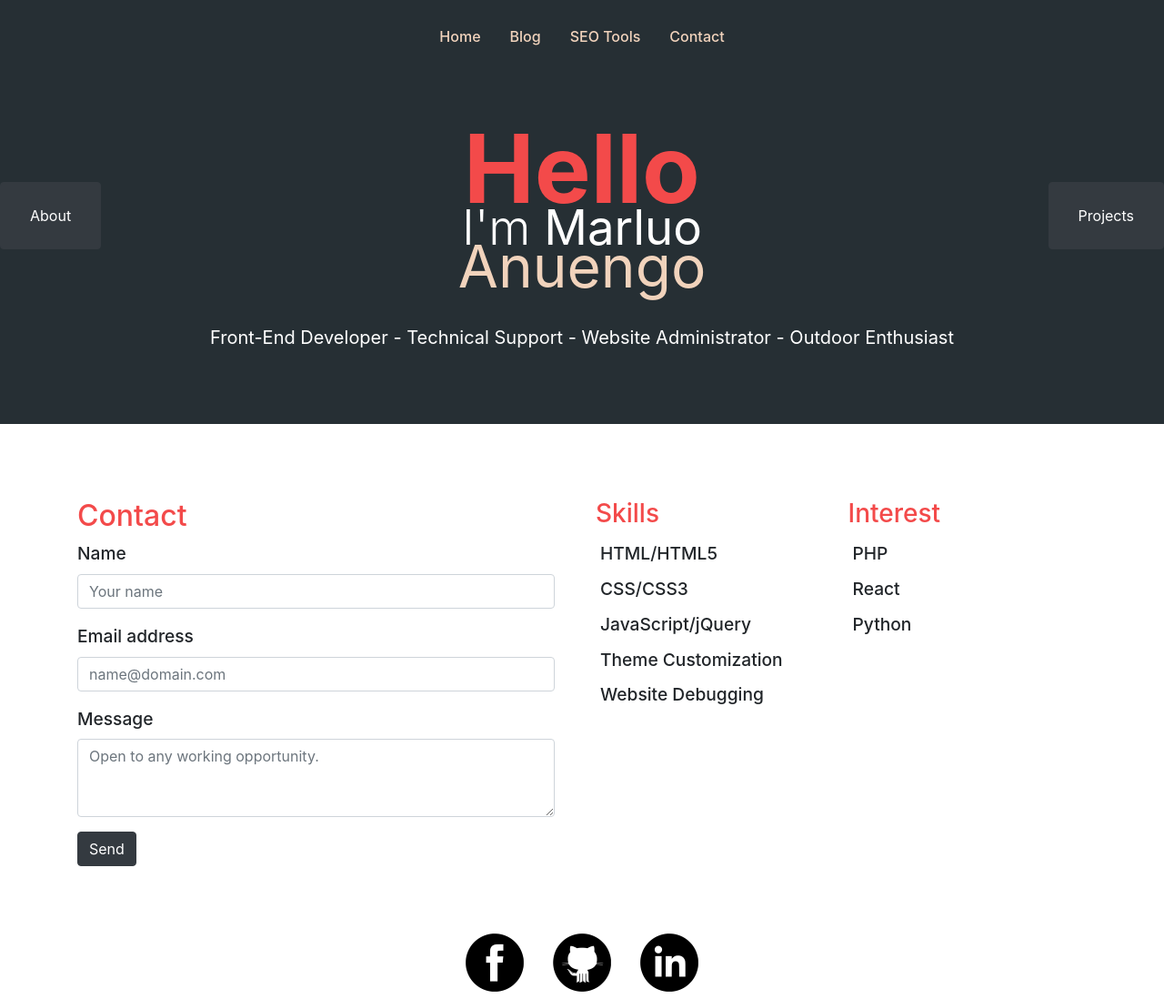
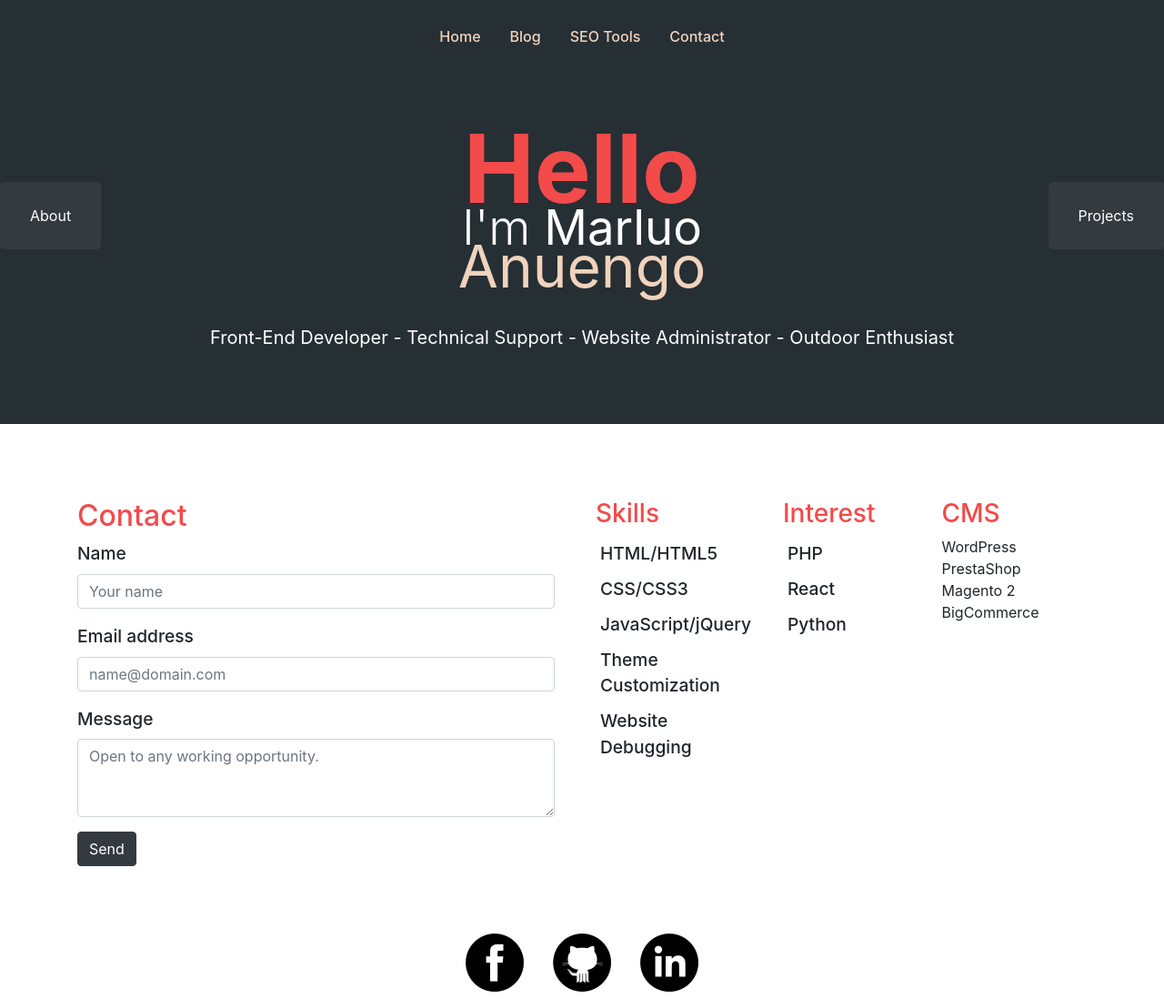
Before and after one commit to donkzA/donkza.github.io, a Jekyll site: the page built from index.markdown, in a window 1280 px wide. Shown: the whole page at 91% size. Built offline with Jekyll 4.4.1, drawn with Linux system fonts in a browser that asks for light colours.

Commit message:
adding cms

```diff
--- a/index.markdown
+++ b/index.markdown
@@ -46,6 +46,15 @@ title: Home
                         <li class="nav-item">Python</li>
                     </ul>
                 </div>
+                <div class="cms col">
+                    <h3 class="title-header">CMS</h3>
+                    <ul class="nav flex-column">
+                        <li class="nav-item">WordPress</li>
+                        <li class="nav-item">PrestaShop</li>
+                        <li class="nav-item">Magento 2</li>
+                        <li class="nav-item">BigCommerce</li>
+                    </ul>
+                </div>
             </div>
         </div>
     </div>
```
